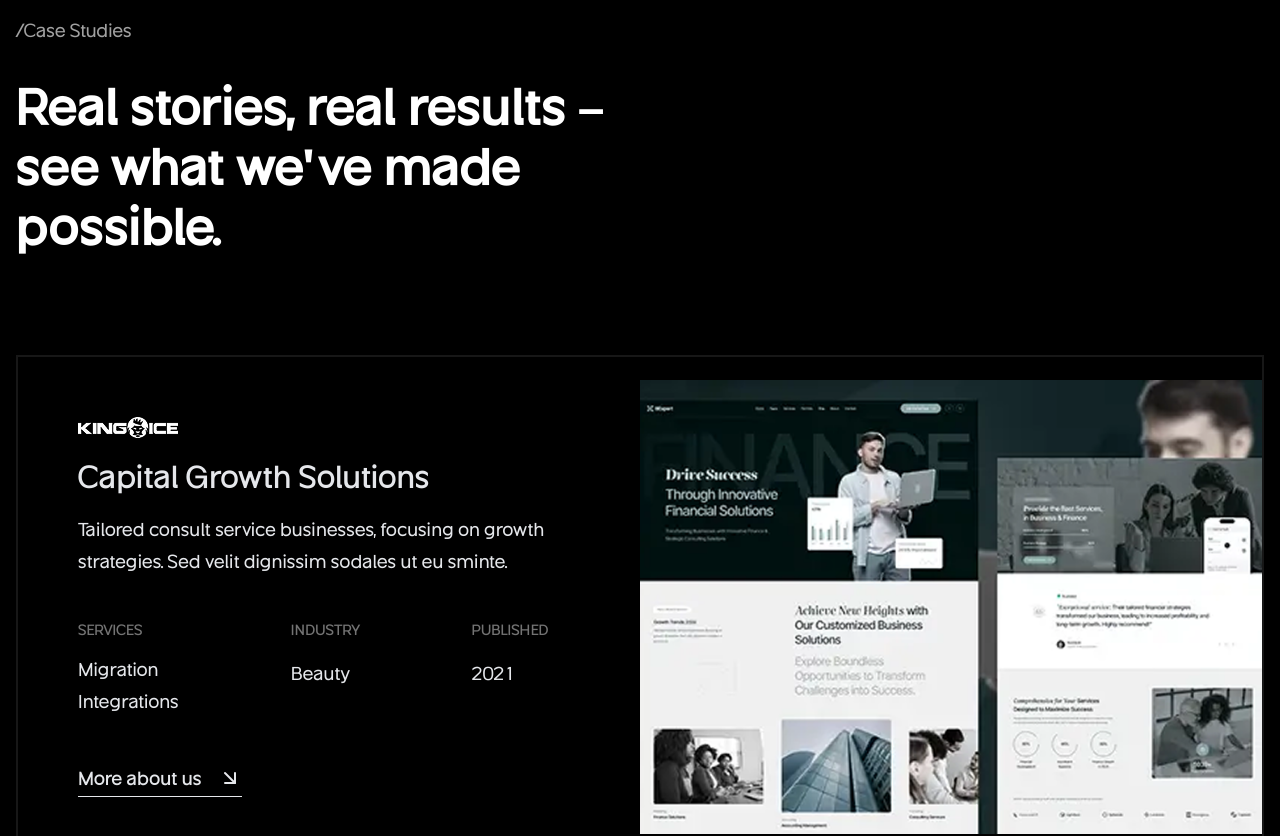
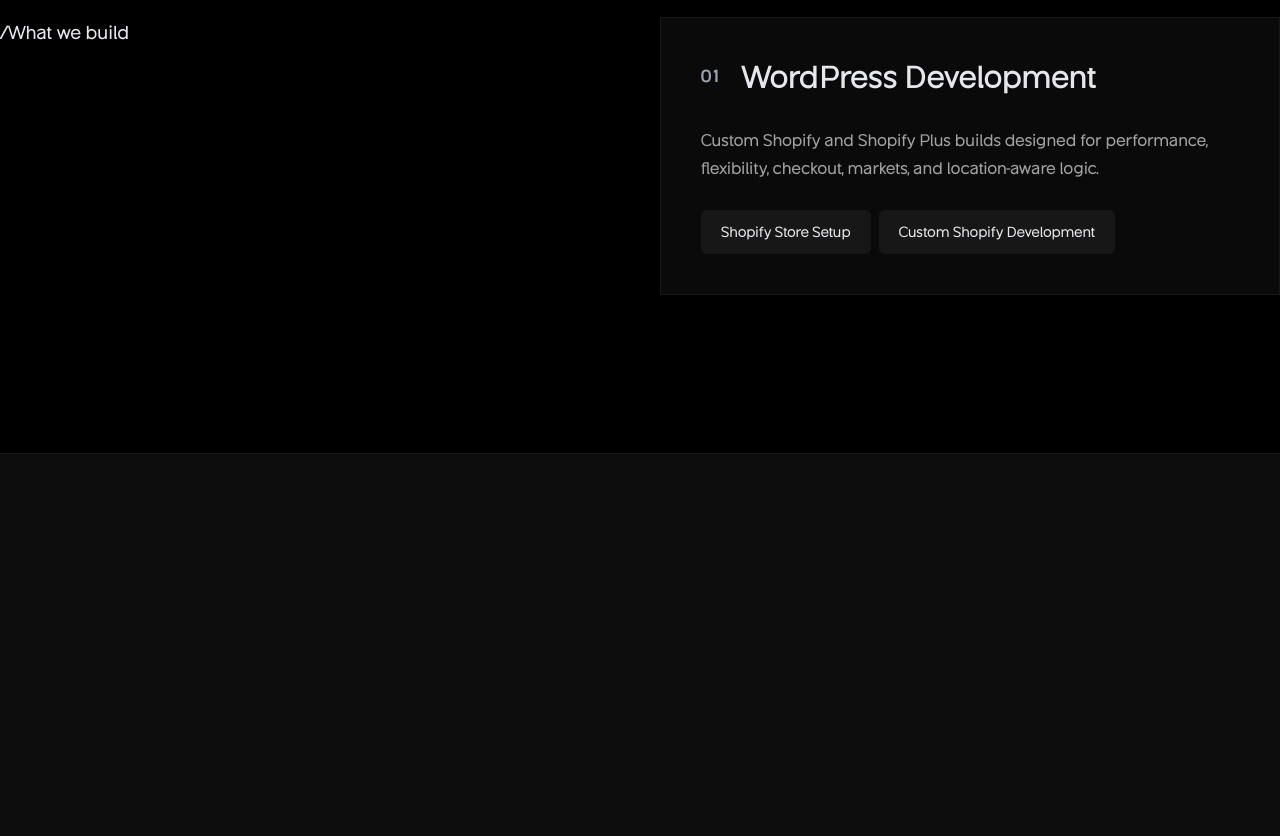
Before and after one commit to sabujhasansarker/vorklye-frontend, a Next.js app: page / in a window 1280 px wide. Shown: the part 1920-2756 px from the top of the page. Built offline with nearby package versions, Linux system fonts and the light colour scheme.

Commit message:
service animation

```diff
--- a/components/CaseStudies.tsx
+++ b/components/CaseStudies.tsx
@@ -1,62 +1,51 @@
 import { gsap } from "gsap";
 import { ScrollTrigger } from "gsap/ScrollTrigger";
-import { ArrowDownRight, ArrowUpRight } from "lucide-react";
 import React, { useEffect, useRef } from "react";
 
 gsap.registerPlugin(ScrollTrigger);
 
-type CaseStudy = {
-  id: number;
+type Service = {
+  number: string;
   title: string;
   description: string;
-  services: string[];
-  industry: string;
-  published: string;
-  image: string;
+  tags: string[];
 };
 
-const caseStudies: CaseStudy[] = [
+const services: Service[] = [
   {
-    id: 1,
-    title: "Capital Growth Solutions",
+    number: "01",
+    title: "WordPress Development",
     description:
-      "Tailored consult service businesses, focusing on growth strategies. Sed velit dignissim sodales ut eu sminte.",
-    services: ["Migration", "Integrations"],
-    industry: "Beauty",
-    published: "2021",
-    image: "/images/case-studies/1.png",
+      "Custom Shopify and Shopify Plus builds designed for performance, flexibility, checkout, markets, and location-aware logic.",
+    tags: ["Shopify Store Setup", "Custom Shopify Development"],
   },
   {
-    id: 2,
-    title: "Rovero Commerce Platform",
+    number: "02",
+    title: "WordPress Development 2",
     description:
-      "Tailored consult service businesses, focusing on growth strategies. Sed velit dignissim sodales ut eu sminte.",
-    services: ["Migration", "Integrations"],
-    industry: "Fashion",
-    published: "2023",
-    image: "/images/case-studies/1.png",
+      "Custom Shopify and Shopify Plus builds designed for performance, flexibility, checkout, markets, and location-aware logic.",
+    tags: ["Shopify Store Setup", "Custom Shopify Development"],
   },
   {
-    id: 3,
-    title: "Rovero Commerce Platform",
+    number: "03",
+    title: "WordPress Development 3",
     description:
-      "Tailored consult service businesses, focusing on growth strategies. Sed velit dignissim sodales ut eu sminte.",
-    services: ["Migration", "Integrations"],
-    industry: "Fashion",
-    published: "2023",
-    image: "/images/case-studies/1.png",
+      "Custom Shopify and Shopify Plus builds designed for performance, flexibility, checkout, markets, and location-aware logic.",
+    tags: ["Shopify Store Setup", "Custom Shopify Development"],
   },
 ];
 
-const CaseStudiesSection: React.FC = () => {
+const ServiceSection: React.FC = () => {
+  const sectionRef = useRef<HTMLDivElement>(null);
   const containerRef = useRef<HTMLDivElement>(null);
 
   useEffect(() => {
     let ctx = gsap.context(() => {
-      const items = gsap.utils.toArray(".case-studie-item");
+      const items = gsap.utils.toArray(".service-item");
+
       const tl = gsap.timeline({
         scrollTrigger: {
-          trigger: containerRef.current,
+          trigger: sectionRef.current,
           start: "top 50px",
           end: () => `+=${items.length * 100}%`,
           pin: true,
@@ -71,125 +60,91 @@
             item,
             {
               yPercent: 120,
+              opacity: 0,
               ease: "none",
             },
-            `card-${index}`,
+            `service-${index}`,
           ).to(
             items.slice(0, index),
             {
-              scale: (i) => 1 - (index - i) * 0.05,
-              opacity: (i) => 1 - (index - i) * 0.25,
+              opacity: (i) => 1,
               transformOrigin: "top center",
               ease: "none",
             },
-            `card-${index}`,
+            `service-${index}`,
           );
         }
       });
-    }, containerRef);
+    }, sectionRef);
 
     return () => ctx.revert();
   }, []);
 
   return (
-    <section className="py-35 bg-black border-b border-neutral-900 text-white relative">
-      <div className="container m-auto px-4">
-        <div className="max-w-156.25">
-          <p className="text-neutral-400 text-lg font-medium">/Case Studies</p>
-          <h2 className="text-4xl md:text-5xl font-bold mt-7.5 leading-tight">
-            Real stories, real results – see what we’ve made possible.
+    <section
+      ref={sectionRef}
+      className="py-35 border-b border-neutral-900 bg-black text-white relative"
+    >
+      <div className="container m-auto flex gap-8.75 items-start ">
+        <div className="max-w-156.25 sticky top-0">
+          <p className="text-gray-200 text-lg font-medium leading-8">
+            /What we build
+          </p>
+          <h2 className="section-title mt-7.5 text-4xl font-bold">
+            End-to-end Shopify systems, designed to scale the brand behind the
+            store.
           </h2>
         </div>
 
+        {/* CSS Grid কন্টেইনার (এখানে grid ক্লাস ব্যবহার করা হয়েছে) */}
         <div
           ref={containerRef}
-          className="casestudie-container w-full mt-25 relative h-[75vh]"
+          className="service-items w-full grid grid-cols-1 grid-rows-1 h-full"
         >
-          {caseStudies.map((item, index) => {
-            const stepTop = index * 50;
+          {services.map(({ number, title, description, tags }, index) => {
             return (
               <div
-                key={item.id}
-                className="case-studie-item border-2 border-neutral-900 absolute left-0 w-full flex justify-between items-center bg-black overflow-hidden"
+                key={number}
+                // col-start-1 এবং row-start-1 এর কারণে সবগুলো একই জায়গায় একটার ওপর আরেকটা বসবে
+                className="service-item col-start-1 row-start-1 p-10 border border-neutral-900 w-full bg-neutral-950 flex flex-col justify-between overflow-hidden"
                 style={{
-                  top: `${stepTop}px`,
+                  transform: `translateY(${index * 100}px)`,
                   willChange: "transform, opacity",
                   zIndex: index + 1,
                 }}
               >
-                <div className="p-15 w-1/2 h-full flex flex-col justify-center">
-                  <img src="images/brand/3.png" className="w-fit" alt="" />
+                <div>
+                  <div className="flex gap-5 items-center">
+                    <span className="text-gray-400 text-base font-extrabold">
+                      {number}
+                    </span>
+                    <h4 className="text-gray-200 text-3xl font-semibold">
+                      {title}
+                    </h4>
+                  </div>
+                  <p className="max-w-136.25 text-neutral-400 text-base font-medium leading-7 mt-8">
+                    {description}
+                  </p>
+                </div>
 
-                  {/* ডাইনামিক ডেটা বসানো হয়েছে */}
-                  <h4 className="text-gray-200 text-3xl font-semibold leading-9 my-5">
-                    {item.title}
-                  </h4>
-                  <p className="max-w-123.75 text-gray-200 text-lg font-medium leading-8">
-                    {item.description}
-                  </p>
-
-                  <div className="inline-flex justify-start items-start gap-28 mt-10">
-                    <div className="inline-flex flex-col justify-start items-start gap-3.5">
-                      <div className="text-neutral-500 text-sm font-semibold uppercase leading-6">
-                        Services
-                      </div>
-                      <div className="flex flex-col justify-start items-start gap-1">
-                        {item.services.map((service, sIndex) => (
-                          <div
-                            key={sIndex}
-                            className="text-gray-200 text-lg font-medium leading-7"
-                          >
-                            {service}
-                          </div>
-                        ))}
-                      </div>
-                    </div>
-
-                    <div className="inline-flex flex-col justify-start items-start gap-3.5">
-                      <div className="text-neutral-500 text-sm font-semibold uppercase leading-6">
-                        Industry
-                      </div>
-                      <div className="text-gray-200 text-lg font-medium leading-7 mt-1">
-                        {item.industry}
-                      </div>
-                    </div>
-
-                    <div className="inline-flex flex-col justify-start items-start gap-3.5">
-                      <div className="text-neutral-500 text-sm font-semibold uppercase leading-6">
-                        Published
-                      </div>
-                      <div className="text-gray-200 text-lg font-medium leading-7 mt-1">
-                        {item.published}
-                      </div>
-                    </div>
-                  </div>
-
-                  <a href="#" className="btn-underline mt-12 w-fit">
-                    <span>More about us</span>
-                    <ArrowDownRight />
-                  </a>
-                </div>
-                <div className="w-1/2 overflow-hidden">
-                  <img
-                    src={item.image}
-                    className="w-full h-full object-cover object-center"
-                    alt={item.title}
-                  />
+                <div className="flex flex-wrap mt-7 gap-2">
+                  {tags.map((tag) => (
+                    <a
+                      key={tag}
+                      href="#"
+                      className="px-5 py-3 bg-neutral-900 text-gray-200 text-sm font-medium rounded-md hover:bg-neutral-800 transition-colors"
+                    >
+                      {tag}
+                    </a>
+                  ))}
                 </div>
               </div>
             );
           })}
-        </div>
-
-        <div className="m-auto text-center mt-25">
-          <a href="#" className="btn-primary">
-            <span>More works</span>
-            <ArrowUpRight />
-          </a>
         </div>
       </div>
     </section>
   );
 };
 
-export default CaseStudiesSection;
+export default ServiceSection;
--- a/components/Service.tsx
+++ b/components/Service.tsx
@@ -1,4 +1,8 @@
-import React from "react";
+import { gsap } from "gsap";
+import { ScrollTrigger } from "gsap/ScrollTrigger";
+import React, { useEffect, useRef } from "react";
+
+gsap.registerPlugin(ScrollTrigger);
 
 type Service = {
   number: string;
@@ -22,56 +26,118 @@
       "Custom Shopify and Shopify Plus builds designed for performance, flexibility, checkout, markets, and location-aware logic.",
     tags: ["Shopify Store Setup", "Custom Shopify Development"],
   },
+  {
+    number: "03",
+    title: "WordPress Development 3",
+    description:
+      "Custom Shopify and Shopify Plus builds designed for performance, flexibility, checkout, markets, and location-aware logic.",
+    tags: ["Shopify Store Setup", "Custom Shopify Development"],
+  },
 ];
 
 const ServiceSection: React.FC = () => {
+  const sectionRef = useRef<HTMLDivElement>(null);
+  const containerRef = useRef<HTMLDivElement>(null);
+
+  useEffect(() => {
+    let ctx = gsap.context(() => {
+      const items = gsap.utils.toArray(".service-item");
+
+      const tl = gsap.timeline({
+        scrollTrigger: {
+          trigger: sectionRef.current,
+          start: "top 50px",
+          end: () => `+=${items.length * 100}%`,
+          pin: true,
+          scrub: true,
+          invalidateOnRefresh: true,
+        },
+      });
+
+      items.forEach((item: any, index: number) => {
+        if (index > 0) {
+          tl.from(
+            item,
+            {
+              yPercent: 120,
+              opacity: 0,
+              ease: "none",
+            },
+            `service-${index}`,
+          ).to(
+            items.slice(0, index),
+            {
+              opacity: 1,
+              transformOrigin: "top center",
+              ease: "none",
+            },
+            `service-${index}`,
+          );
+        }
+      });
+    }, sectionRef);
+
+    return () => ctx.revert();
+  }, []);
+
   return (
-    <section className="py-35 border-b border-neutral-900">
-      <div className="container m-auto flex gap-8.75">
-        <div className="max-w-156.25">
+    <section
+      ref={sectionRef}
+      className="py-35 border-b border-neutral-900 bg-black text-white relative"
+    >
+      <div className="container m-auto flex gap-8.75 items-start">
+        <div className="max-w-156.25 sticky top-0">
           <p className="text-gray-200 text-lg font-medium leading-8">
             /What we build
           </p>
-
-          <h2 className="section-title mt-7.5">
+          <h2 className="section-title mt-7.5 text-4xl font-bold">
             End-to-end Shopify systems, designed to scale the brand behind the
             store.
           </h2>
         </div>
 
-        <div className="service-items w-full">
-          {services.map(({ number, title, description, tags }) => (
+        <div ref={containerRef} className="service-items w-full relative">
+          {services.map(({ number, title, description, tags }, index) => {
+            const stepTop = index * 100;
+
+            return (
               <div
                 key={number}
-              className="service-item p-10 border border-neutral-900"
+                className="service-item p-10 border border-neutral-900 absolute left-0 w-full bg-neutral-950 shadow-2xl flex flex-col justify-between overflow-hidden"
+                style={{
+                  top: `${stepTop}px`,
+                  willChange: "transform, opacity",
+                  zIndex: index + 1,
+                }}
               >
-              <div className="flex gap-5">
-                <span className="text-gray-200 text-base font-extrabold">
+                <div>
+                  <div className="flex gap-5 items-center">
+                    <span className="text-gray-400 text-base font-extrabold">
                       {number}
                     </span>
-
                     <h4 className="text-gray-200 text-3xl font-semibold">
                       {title}
                     </h4>
                   </div>
-
-              <p className="max-w-136.25 text-gray-200 text-base font-medium leading-7 mt-12">
+                  <p className="max-w-136.25 text-neutral-400 text-base font-medium leading-7 mt-8">
                     {description}
                   </p>
+                </div>
 
                 <div className="flex flex-wrap mt-7 gap-2">
                   {tags.map((tag) => (
                     <a
                       key={tag}
                       href="#"
-                    className="px-5 py-3 bg-neutral-900 text-gray-200 text-sm font-medium"
+                      className="px-5 py-3 bg-neutral-900 text-gray-200 text-sm font-medium rounded-md hover:bg-neutral-800 transition-colors"
                     >
                       {tag}
                     </a>
                   ))}
                 </div>
               </div>
-          ))}
+            );
+          })}
         </div>
       </div>
     </section>
```
Lines whose indentation alone changed are shown as unchanged.
